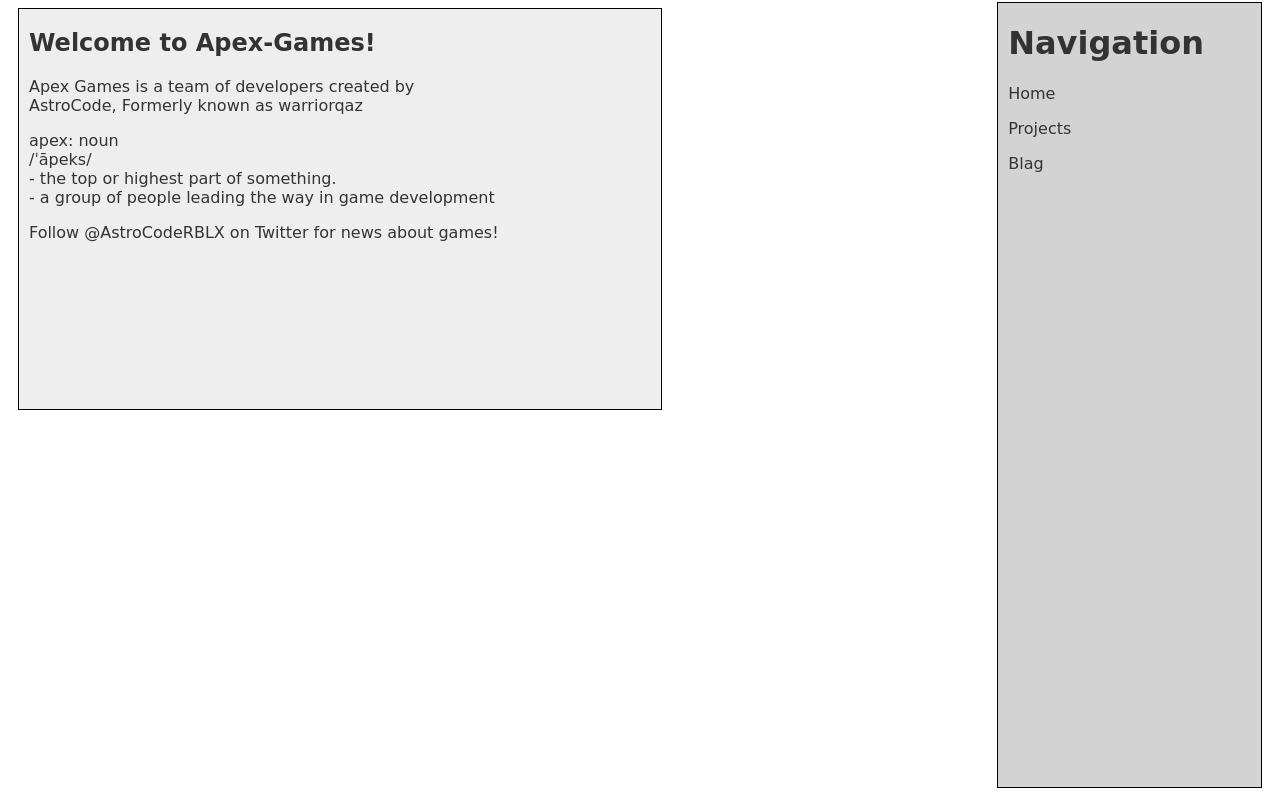
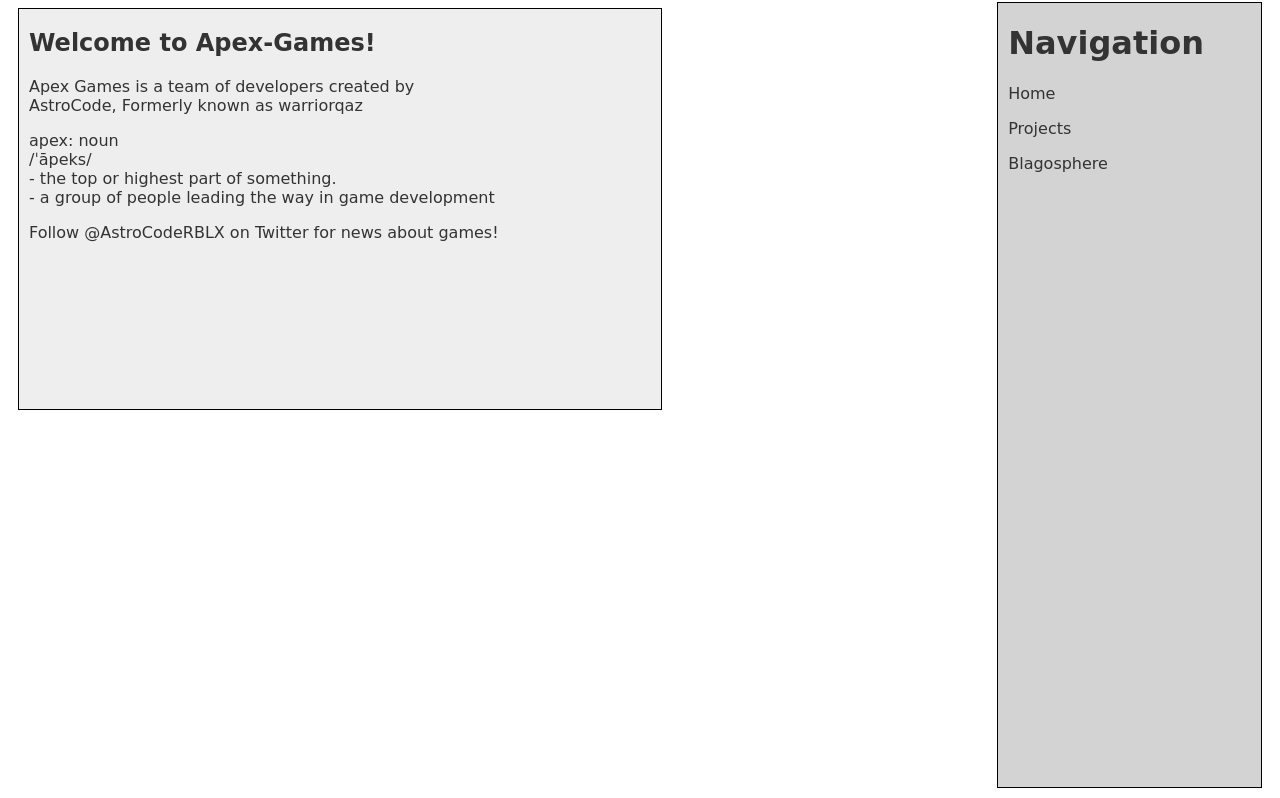
Before and after one commit to Ditatux/ApexGames, a PHP site: page / in a window 1280 px wide. Shown: the part 86-884 px from the top of the page. Run offline with PHP 8.4, Linux system fonts and the light colour scheme.

Commit message:
index.html

```diff
--- a/index.php
+++ b/index.php
@@ -14,7 +14,7 @@
 			<p> </p>
 			<a href="/projects.php">Projects</a>
 			<p> </p>
-			<a href="/blag.php">Blag</a>
+			<a href="/blag.php">Blagosphere</a>
 		</div>
 		<p> </p>
 		<div class="content1">
```
